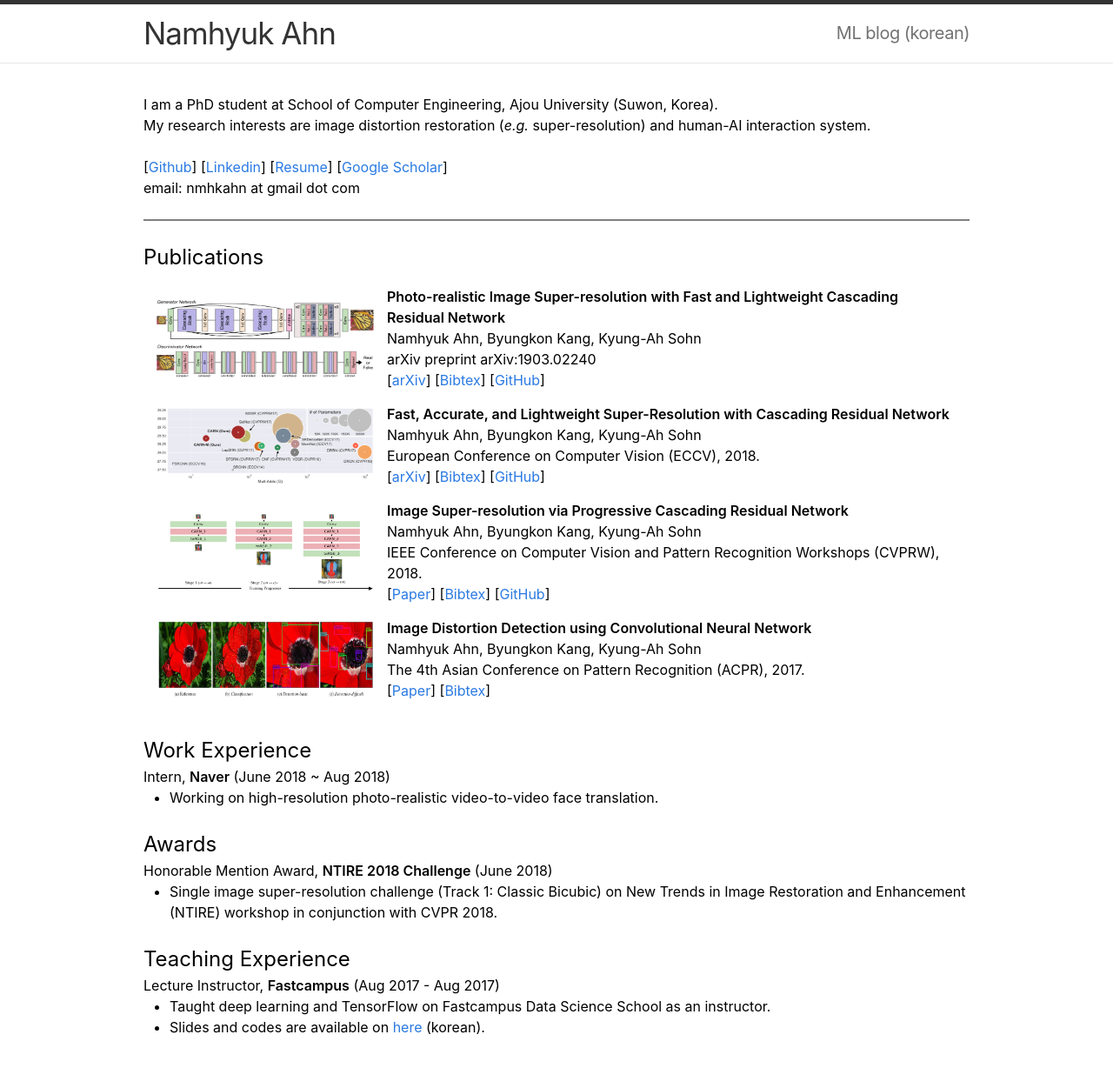
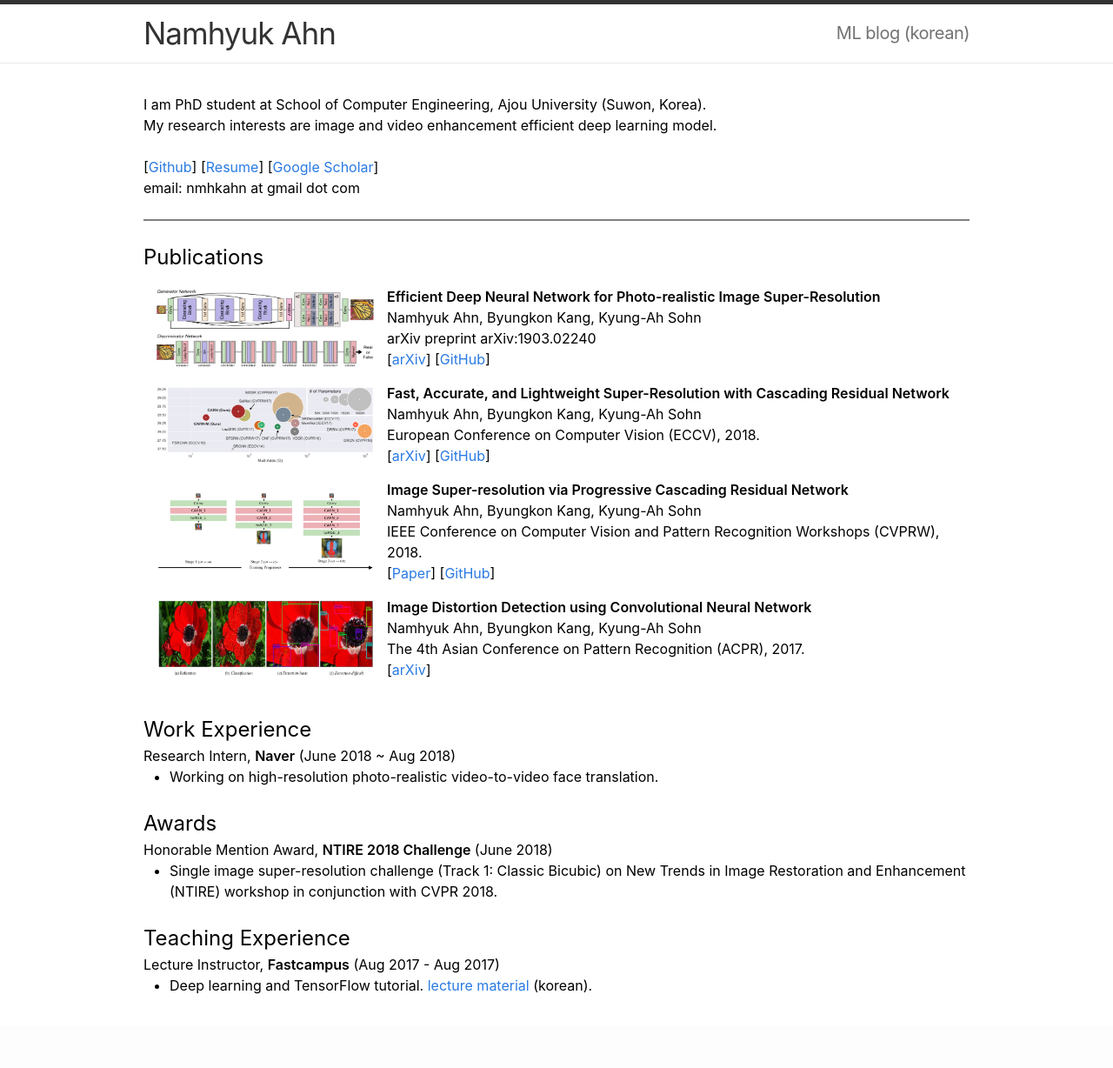
Before and after one commit to nmhkahn/nmhkahn.github.io, a Jekyll site: the page index.html, which Jekyll copies as it is, in a window 1280 px wide. Shown: the whole page at 87% size. Built offline with Jekyll 4.4.1, drawn with Linux system fonts in a browser that asks for light colours; after the commit the page ends 1180 px from its top, so only the background shows below that.

Commit message:
Update blog

```diff
--- a/assets/paper/arxiv2019a.txt
+++ /dev/null
@@ -1,6 +0,0 @@
-@article{ahn2018photo,
-  title={Photo-realistic Image Super-resolution with Fast and Lightweight Cascading Residual Network},
-  author={Ahn, Namhyuk and Kang, Byungkon and Sohn, Kyung-Ah},
-  journal={arXiv preprint arXiv:1903.02240},
-  year={2019}
-}
--- a/assets/paper/eccv2018.txt
+++ /dev/null
@@ -1,6 +0,0 @@
-@inproceedings{ahn2018fast,
-  title={Fast, accurate, and lightweight super-resolution with cascading residual network},
-  author={Ahn, Namhyuk and Kang, Byungkon and Sohn, Kyung-Ah},
-  booktitle={Proceedings of the European Conference on Computer Vision (ECCV)},
-  year={2018}
-}
--- a/index.html
+++ b/index.html
@@ -48,11 +48,10 @@
 
 <div class="page-content">
     <div class="wrap">
-        I am a PhD student at School of Computer Engineering, Ajou University (Suwon, Korea).<br>
-        My research interests are image distortion restoration (<i>e.g.</i> super-resolution) and human-AI interaction system.<br><br>
+        I am PhD student at School of Computer Engineering, Ajou University (Suwon, Korea).<br>
+        My research interests are image and video enhancement efficient deep learning model.<br><br>
 
         [<a href="https://github.com/nmhkahn">Github</a>]
-        [<a href="https://www.linkedin.com/in/nmhkahn">Linkedin</a>]
         [<a href="./assets/resume_namhyuk_ahn.pdf">Resume</a>]
         [<a href="https://scholar.google.co.kr/citations?user=cFSb6QQAAAAJ">Google Scholar</a>]
         <br>
@@ -71,11 +70,10 @@
                     <img width="250" height="90" align="center" src="./assets/paper/arxiv2019a.png" border="0">
                 </td>
                 <td>
-                    <b>Photo-realistic Image Super-resolution with Fast and Lightweight Cascading Residual Network</b><br>
+                    <b>Efficient Deep Neural Network for Photo-realistic Image Super-Resolution</b><br>
                     Namhyuk Ahn, Byungkon Kang, Kyung-Ah Sohn<br>
                     arXiv preprint arXiv:1903.02240<br>
                     [<a href="https://arxiv.org/abs/1903.02240">arXiv</a>]
-                    [<a href="./assets/paper/arxiv2019a.txt">Bibtex</a>]
                     [<a href="https://github.com/nmhkahn/PCARN-pytorch">GitHub</a>]
                 </td>
             </tr>
@@ -89,7 +87,6 @@
                     Namhyuk Ahn, Byungkon Kang, Kyung-Ah Sohn<br>
                     European Conference on Computer Vision (ECCV), 2018.<br>
                     [<a href="https://arxiv.org/abs/1803.08664">arXiv</a>]
-                    [<a href="./assets/paper/eccv2018.txt">Bibtex</a>]
                     [<a href="https://github.com/nmhkahn/CARN-pytorch">GitHub</a>]
                 </td>
             </tr>
@@ -103,7 +100,6 @@
                     Namhyuk Ahn, Byungkon Kang, Kyung-Ah Sohn<br>
                     IEEE Conference on Computer Vision and Pattern Recognition Workshops (CVPRW), 2018.<br>
                     [<a href="http://openaccess.thecvf.com/content_cvpr_2018_workshops/papers/w13/Ahn_Image_Super-Resolution_via_CVPR_2018_paper.pdf">Paper</a>]
-                    [<a href="./assets/paper/cvprw2018.txt">Bibtex</a>]
                     [<a href="https://github.com/nmhkahn/NTIRE2018">GitHub</a>]
                 </td>
             </tr>
@@ -116,8 +112,7 @@
                     <b>Image Distortion Detection using Convolutional Neural Network</b><br>
                     Namhyuk Ahn, Byungkon Kang, Kyung-Ah Sohn<br>
                     The 4th Asian Conference on Pattern Recognition (ACPR), 2017.<br>
-                    [<a href="./assets/paper/acpr2017.pdf">Paper</a>]
-                    [<a href="./assets/paper/acpr2017.txt">Bibtex</a>]
+                    [<a href="https://arxiv.org/abs/1805.10881">arXiv</a>]
                 </td>
             </tr>
         </tbody>
@@ -126,7 +121,7 @@
 
         <div>
             <h2>Work Experience</h2>
-            Intern, <b>Naver</b> (June 2018 ~ Aug 2018)<br>
+            Research Intern, <b>Naver</b> (June 2018 ~ Aug 2018)<br>
             <ul>
                 <li> Working on high-resolution photo-realistic video-to-video face translation.
             </ul>
@@ -146,8 +141,7 @@
             <h2>Teaching Experience</h2>
             Lecture Instructor, <b>Fastcampus</b> (Aug 2017 - Aug 2017)<br>
             <ul>
-                <li> Taught deep learning and TensorFlow on Fastcampus Data Science School as an instructor.<br>
-                <li> Slides and codes are available on <a href="https://github.com/nmhkahn/deep_learning_tutorial">here</a> (korean).
+                <li> Deep learning and TensorFlow tutorial. <a href="https://github.com/nmhkahn/deep_learning_tutorial">lecture material</a> (korean).
             </ul>
         </div>
     </div>
```
Also changed, not shown: assets/paper/acpr2017.txt (deleted, +0 -8 lines), assets/paper/cvprw2018.txt (deleted, +0 -7 lines), 2 other files.
